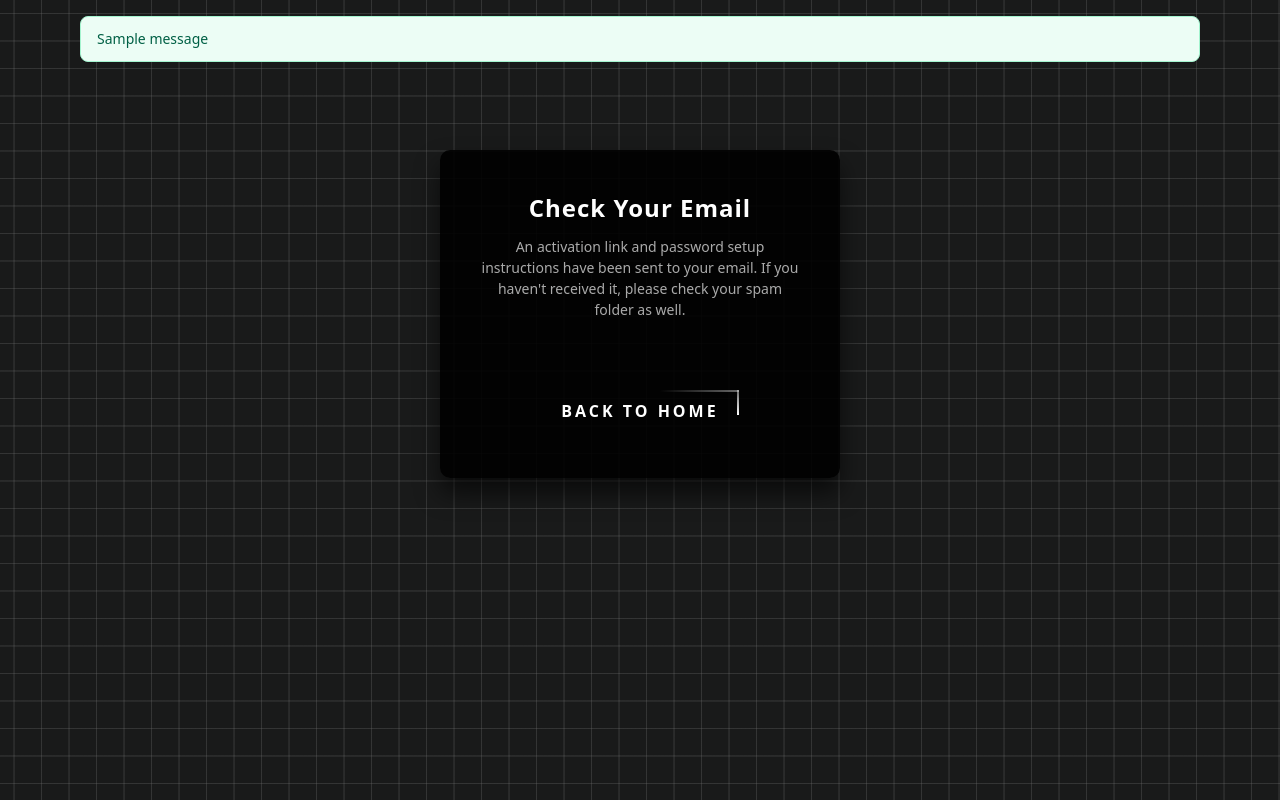
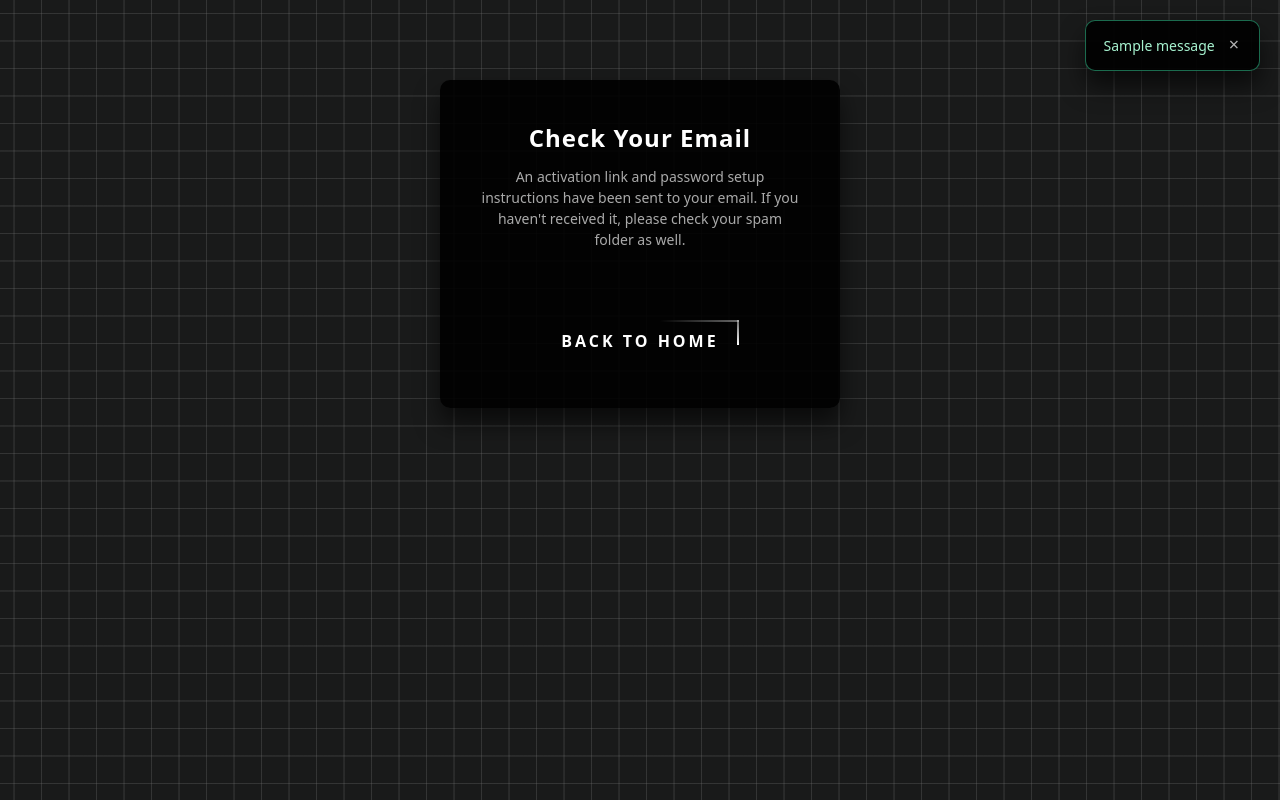
Before and after one commit to ipouyakarami/My_Clinic, a Django app: template templates/accounts/check_inbox.html in a window 1280 px wide. Run offline with Django 3.2, Linux system fonts and the light colour scheme; the template is opened without the code that fills it, so the values that code supplies are empty; tables that the repository leaves empty hold one stand-in row (values such as "Sample post"); one stand-in notice (Sample message) is shown; style sheets or scripts are compiled from the project's sources.

Commit message:
Toast Notification created.

```diff
--- a/static/css/auth.css
+++ b/static/css/auth.css
@@ -363,6 +363,85 @@
   background-color: #191a1a;
 }
 
+/* Alert messages as toast notifications, styled to match auth pages */
+.toast-container {
+  position: fixed;
+  top: 1.25rem;
+  right: 1.25rem;
+  z-index: 999;
+  display: flex;
+  flex-direction: column;
+  gap: 0.75rem;
+  max-width: min(24rem, calc(100vw - 2.5rem));
+}
+
+.toast {
+  display: flex;
+  align-items: flex-start;
+  justify-content: space-between;
+  gap: 12px;
+  border: 1px solid rgba(255, 255, 255, 0.15);
+  border-radius: 10px;
+  padding: 14px 18px;
+  background: rgba(0, 0, 0, 0.92);
+  box-shadow: 0 15px 25px rgba(0, 0, 0, 0.6);
+  color: #fff;
+  font-size: 14px;
+  animation: toast-in 0.3s ease-out;
+}
+
+.toast-close {
+  background: none;
+  border: none;
+  color: rgba(255, 255, 255, 0.7);
+  font-size: 18px;
+  line-height: 1;
+  cursor: pointer;
+  padding: 0 2px;
+  flex-shrink: 0;
+}
+
+.toast-close:hover {
+  color: #fff;
+}
+
+.toast-hide {
+  opacity: 0;
+  transform: translateX(100%);
+  transition: opacity 0.3s ease, transform 0.3s ease;
+}
+
+@keyframes toast-in {
+  from {
+    opacity: 0;
+    transform: translateX(100%);
+  }
+  to {
+    opacity: 1;
+    transform: translateX(0);
+  }
+}
+
+.toast-success {
+  border-color: rgba(52, 211, 153, 0.5);
+  color: #a7f3d0;
+}
+
+.toast-error {
+  border-color: rgba(248, 113, 113, 0.5);
+  color: #fca5a5;
+}
+
+.toast-warning {
+  border-color: rgba(251, 191, 36, 0.5);
+  color: #fde68a;
+}
+
+.toast-info {
+  border-color: rgba(56, 189, 248, 0.5);
+  color: #bae6fd;
+}
+
 @media (max-width: 480px) {
   .login-box {
     padding: 30px 22px;
--- a/templates/base.html
+++ b/templates/base.html
@@ -18,18 +18,41 @@
     {% block header %}{% include "_header.html" %}{% endblock %}
 
     {% if messages %}
-        <div class="mx-auto max-w-6xl px-4 pt-4">
+        <div class="toast-container">
             {% for message in messages %}
-                <div class="mb-2 rounded-lg border px-4 py-3 text-sm
-                            {% if message.tags == 'success' %}border-emerald-200 bg-emerald-50 text-emerald-800{% endif %}
-                            {% if message.tags == 'error' %}border-red-200 bg-red-50 text-red-800{% endif %}
-                            {% if message.tags == 'warning' %}border-amber-200 bg-amber-50 text-amber-800{% endif %}
-                            {% if message.tags == 'info' or message.tags == '' %}border-sky-200 bg-sky-50 text-sky-800{% endif %}">
-                {{ message }}
+                <div class="toast toast-{% if message.tags == 'error' or message.tags == 'warning' or message.tags == 'success' %}{{ message.tags }}{% else %}info{% endif %}">
+                    <span>{{ message }}</span>
+                    <button type="button" class="toast-close" aria-label="Close">&times;</button>
                 </div>
             {% endfor %}
         </div>
     {% endif %}
+
+    <script>
+        (function () {
+            function dismiss(toast) {
+                if (!toast || toast.dataset.closing) return;
+                toast.dataset.closing = "1";
+                toast.classList.add("toast-hide");
+                setTimeout(function () {
+                    toast.remove();
+                }, 320);
+            }
+
+            var toasts = document.querySelectorAll(".toast-container .toast");
+            toasts.forEach(function (toast) {
+                var closeBtn = toast.querySelector(".toast-close");
+                if (closeBtn) {
+                    closeBtn.addEventListener("click", function () {
+                        dismiss(toast);
+                    });
+                }
+                setTimeout(function () {
+                    dismiss(toast);
+                }, 10000);
+            });
+        })();
+    </script>
 
     <main class="mx-auto max-w-6xl px-4 py-8">
         {% block content %}{% endblock %}
```
